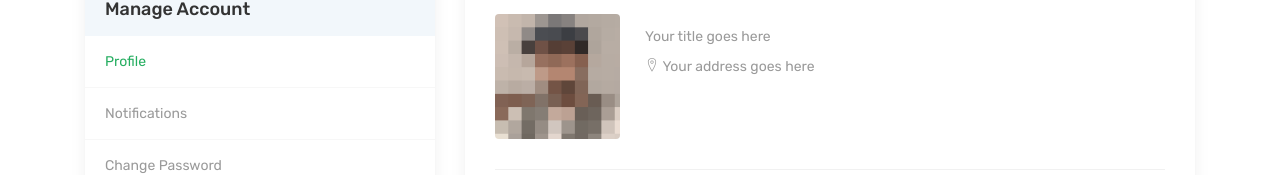
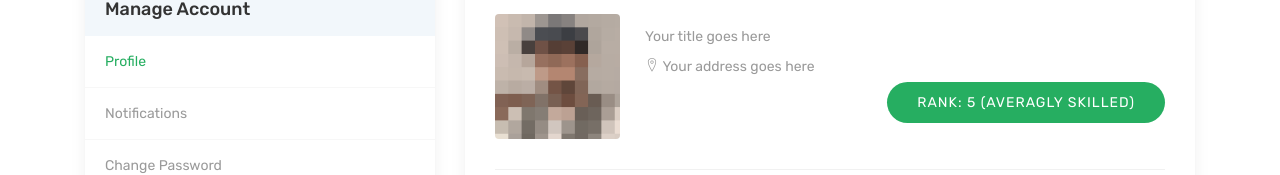
Before and after one commit to Olabayo/dehack-front, a React (Create React App) app: page /profile in a window 1280 px wide. Shown: the part 285-460 px from the top of the page. Built offline with nearby package versions, Linux system fonts and the light colour scheme; no server answers; what react-router-breadcrumbs-hoc would draw is missing.

Commit message:
Show rank on profile page

```diff
--- a/src/features/profile/Profile.js
+++ b/src/features/profile/Profile.js
@@ -23,6 +23,25 @@ const mapStateToProps = (state /*, ownProps*/) => {
 }
 
 let Profile = ({isLoading, profileOverview, currentUser, requestOverview, cancelOverviewRequest, receiveOverview}) => {
+
+  function genSkill(){
+    var min=1;
+    var max=10;
+    var random = Math.floor(Math.random() * (+max - +min)) + +min;
+    var rank_text = "Highly skilled";
+    if(random >= 8){
+      rank_text = "Highly skilled";
+    }else if (random === 7) {
+      rank_text = "Moderately skilled";
+    }else if (random >= 5 && random < 7) {
+      rank_text = "Averagly skilled";
+    }else{
+      rank_text = "Below Averagly skilled";
+    }
+    return {"rank": random, "rank_text": rank_text};
+  }
+
+  const ranking = genSkill();
 
   const [profileloaded, setLoaded] = useState(false);
 
@@ -115,6 +134,11 @@ let Profile = ({isLoading, profileOverview, currentUser, requestOverview, cancel
                   </>
                  }
                 </div>
+                <div className="resume-exp float-right">
+                  <a href="#" className="btn btn-common btn-xs">
+                    Rank: {ranking.rank} ({ranking.rank_text})
+                  </a>
+                </div>
               </div>
               <div className="about-me item">
                 <h3>About Me</h3>
```
